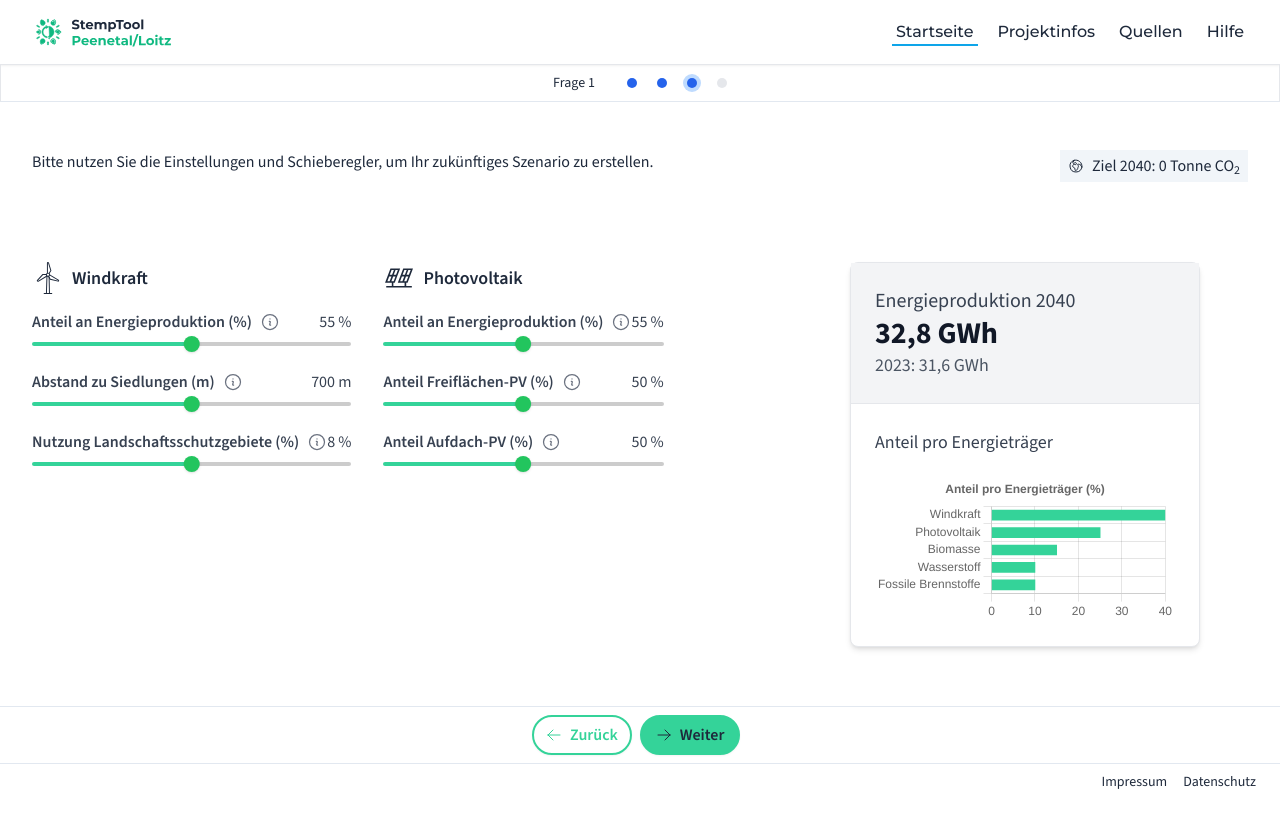
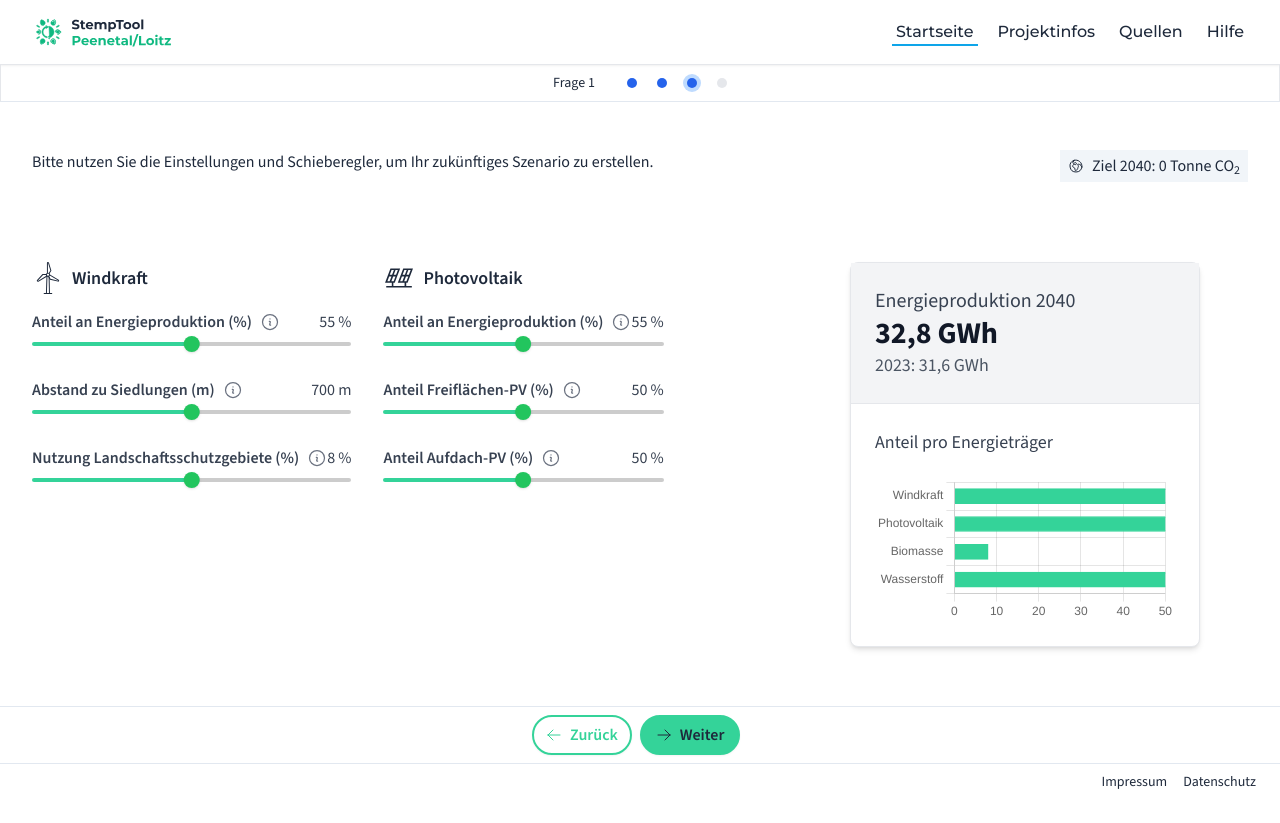
Before and after one commit to bmlancien/ReEnAct-Prototype, a Next.js app: page /questions/question3 in a window 1280 px wide. Built offline with nearby package versions, Linux system fonts and the light colour scheme.

Commit message:
add functionality between sliders and chart

```diff
--- a/src/app/questions/question2/page.js
+++ b/src/app/questions/question2/page.js
@@ -12,7 +12,7 @@ export default function Question2() {
     <>
       <Breadcrumb />
       <LayoutMap>
-        <div class="flex-1 overflow-auto w-full border-r border-slate-200">
+        <div className="flex-1 overflow-auto w-full border-r border-slate-200">
           <div className="pt-12 pb-32 pe-12">
             <div className="flex justify-between pb-8">
               <h1 className="text-xl font-semibold">Kennzahlen der Region 2024</h1>
@@ -95,7 +95,7 @@ export default function Question2() {
             <EnergyShare />
           </div>
         </div>
-        <div class="flex-1 overflow-auto w-full">
+        <div className="flex-1 overflow-auto w-full">
           <div className="relative w-full h-screen overflow-hidden">
             <Image
               src="/images/map_image.png"
--- a/src/app/questions/question3/page.js
+++ b/src/app/questions/question3/page.js
@@ -2,13 +2,17 @@
 
 import BottomNav from "../../../components/common/BottomNav";
 import Breadcrumb from "../../../components/common/Breadcrumb";
-import EnergyShare from "../../../components/charts/EnergyShare";
 import Goal from "../../../components/common/Goal";
 import LayoutSimple from "../../../components/layout/LayoutSimple";
 import Slider from "../../../components//common/Slider";
 import { useState } from 'react';
 import { LightButtonMedium, PrimaryButtonMedium } from "../../../components/common/Buttons";
 import { ArrowLeftIcon, ArrowRightIcon } from '@heroicons/react/24/outline';
+import dynamic from 'next/dynamic';
+
+const EnergyShare = dynamic(() => import('../../../components/charts/EnergyShare'), {
+  ssr: false,
+});
 
 export default function Question3() {
   const [windEnergy, setWindEnergy] = useState(55);
@@ -17,6 +21,8 @@ export default function Question3() {
   const [pvProduction, setPvProduction] = useState(55);
   const [freeSpacePv, setFreeSpacePv] = useState(50);
   const [roofPv, setRoofPv] = useState(50);
+
+  const data = [windEnergy, settlementDistance, landUsage, pvProduction, freeSpacePv, roofPv];
 
   return (
     <>
@@ -122,7 +128,7 @@ export default function Question3() {
                 <div className="p-6">
                   <h3 className="text-lg font-medium text-gray-700 mb-4">Anteil pro Energieträger</h3>
                   <div>
-                    <EnergyShare />
+                    <EnergyShare data={data} />
                   </div>
                 </div>
               </div>
--- a/src/components/charts/EnergyShare.js
+++ b/src/components/charts/EnergyShare.js
@@ -13,16 +13,17 @@ import {
 
 ChartJS.register(CategoryScale, LinearScale, BarElement, Title, Tooltip, Legend);
 
-const EnergyShare = () => {
-  const data = {
-    labels: ['Windkraft', 'Photovoltaik', 'Biomasse', 'Wasserstoff', 'Fossile Brennstoffe'],
+const EnergyShare = ({ data }) => {
+  const chartData = {
+    labels: ['Windkraft', 'Photovoltaik', 'Biomasse', 'Wasserstoff'],
     datasets: [
       {
         label: 'Anteil',
-        data: [40, 25, 15, 10, 10],
+        data: data,
         backgroundColor: '#34d399',
         borderColor: '#34d399',
-        barThickness: 10
+        borderWidth: 1,
+        barThickness: 15,
       },
     ],
   };
@@ -32,7 +33,7 @@ const EnergyShare = () => {
     scales: {
       x: {
         beginAtZero: true,
-        max: 40,
+        max: 50,
       },
     },
     plugins: {
@@ -40,8 +41,7 @@ const EnergyShare = () => {
         display: false,
       },
       title: {
-        display: true,
-        text: 'Anteil pro Energieträger (%)',
+        display: false,
       },
       tooltip: {
         callbacks: {
@@ -53,7 +53,7 @@ const EnergyShare = () => {
     },
   };
 
-  return <Bar data={data} options={options} />;
+  return <Bar data={chartData} options={options} />;
 };
 
 export default EnergyShare;
--- a/src/components/common/Slider.js
+++ b/src/components/common/Slider.js
@@ -3,7 +3,7 @@ import { InformationCircleIcon } from '@heroicons/react/24/outline';
 
 const Slider = ({ label, min, max, step, value, onChange, unit }) => {
   return (
-    <div className="mb-6">
+    <div className="mb-8">
       <div className="flex justify-between items-center mb-2">
         <div className="flex items-center space-x-2">
           <label className="font-semibold text-gray-700">{label}</label>
@@ -17,9 +17,11 @@ const Slider = ({ label, min, max, step, value, onChange, unit }) => {
         min={min}
         max={max}
         onChange={(values) => onChange(values[0])}
-        renderTrack={({ props, children }) => (
+        renderTrack={({ props: trackProps, children }) => {
+          const { key, ...restTrackProps } = trackProps;
+          return (
             <div
-            {...props}
+              {...restTrackProps}
               className="h-1 w-full bg-gray-300 rounded"
               style={{
                 background: getTrackBackground({
@@ -29,16 +31,22 @@ const Slider = ({ label, min, max, step, value, onChange, unit }) => {
                   max,
                 }),
               }}
+              key={key}
             >
               {children}
             </div>
-        )}
-        renderThumb={({ props }) => (
+          );
+        }}
+        renderThumb={({ props: thumbProps }) => {
+          const { key, ...restThumbProps } = thumbProps;
+          return (
             <div
-            {...props}
+              {...restThumbProps}
               className="h-4 w-4 bg-green-500 rounded-full shadow"
+              key={key}
             />
-        )}
+          );
+        }}
       />
     </div>
   );
--- a/src/components/layout/LayoutMap.js
+++ b/src/components/layout/LayoutMap.js
@@ -1,8 +1,8 @@
 const LayoutMap = ({ children }) => {
   return (
-    <main class="grow flex flex-col h-full">
-      <div class="grow flex flex-col h-full">
-        <div class="grow flex columns-2 h-full w-full mx-auto max-w-7xl sm:px-6 lg:px-8">
+    <main className="grow flex flex-col h-full">
+      <div className="grow flex flex-col h-full">
+        <div className="grow flex columns-2 h-full w-full mx-auto max-w-7xl sm:px-6 lg:px-8">
           { children }
         </div>
       </div>
```
Lines whose indentation alone changed are shown as unchanged.
